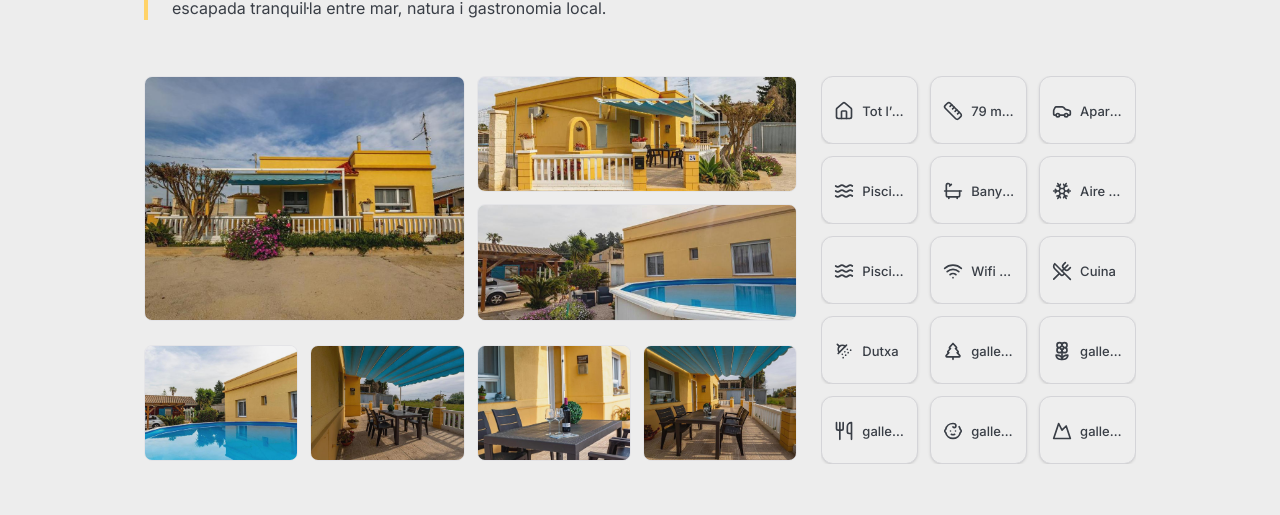
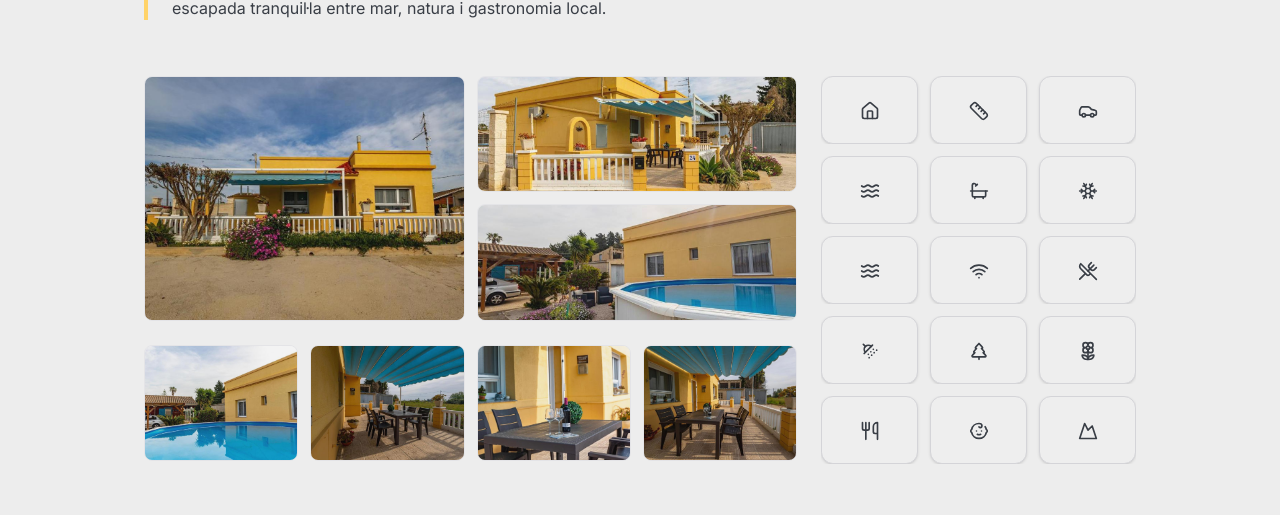
Before and after one commit to Marc1515/casetamartiicarmeta, a Next.js app: page /ca in a window 1280 px wide. Shown: the part 3132-3647 px from the top of the page. Built offline with nearby package versions, Linux system fonts and the light colour scheme; no server answers; the database is empty.

Commit message:
Refactor HighlightCard in GalleryHighlights component to simplify text expansion logic and improve icon visibility. Removed unused text reference and adjusted event handlers for better interaction. Enhanced CSS transitions for a smoother user experience.

```diff
--- a/src/modules/public-site/presentation/ui/gallery/GalleryHighlights.tsx
+++ b/src/modules/public-site/presentation/ui/gallery/GalleryHighlights.tsx
@@ -1,7 +1,7 @@
 "use client";
 
 import type { ReactNode } from "react";
-import { useEffect, useRef, useState } from "react";
+import { useEffect, useState } from "react";
 import { useTranslations } from "next-intl";
 import {
   Bath,
@@ -97,15 +97,17 @@ function HighlightCard({
 }: HighlightCardProps) {
   const t = useTranslations("gallery.highlights");
 
-  const textRef = useRef<HTMLSpanElement | null>(null);
-
   const [showExpandedText, setShowExpandedText] = useState(false);
+  const [showIcon, setShowIcon] = useState(true);
 
   useEffect(() => {
     if (!isExpanded) {
       setShowExpandedText(false);
+      setShowIcon(true);
       return;
     }
+
+    setShowIcon(false);
 
     const timeoutId = window.setTimeout(() => {
       setShowExpandedText(true);
@@ -114,26 +116,12 @@ function HighlightCard({
     return () => window.clearTimeout(timeoutId);
   }, [isExpanded]);
 
-  const activateIfTextIsTruncated = () => {
-    const textElement = textRef.current;
-
-    if (!textElement) {
-      return;
-    }
-
-    const isTextTruncated = textElement.scrollWidth > textElement.clientWidth;
-
-    if (isTextTruncated) {
-      onActivate(highlight.id);
-    }
-  };
-
   return (
     <div
       tabIndex={0}
-      onMouseEnter={activateIfTextIsTruncated}
+      onMouseEnter={() => onActivate(highlight.id)}
       onMouseLeave={onDeactivate}
-      onFocus={activateIfTextIsTruncated}
+      onFocus={() => onActivate(highlight.id)}
       onBlur={onDeactivate}
       className={[
         "min-w-0 basis-0 overflow-hidden rounded-xl border border-zinc-300 bg-[#EEEEEE] shadow-sm outline-none",
@@ -143,18 +131,25 @@ function HighlightCard({
         isCompressed ? "grow-[0.55]" : "",
       ].join(" ")}
     >
-      <div className="flex h-[68px] min-w-0 items-center gap-2 px-3 py-2">
-        {getHighlightIcon(highlight.id)}
+      <div className="relative flex h-[68px] min-w-0 items-center justify-center px-3 py-2">
+        <div
+          className={[
+            "absolute inset-0 flex items-center justify-center",
+            "transition-opacity duration-150 ease-out",
+            showIcon ? "opacity-100" : "opacity-0",
+          ].join(" ")}
+        >
+          {getHighlightIcon(highlight.id)}
+        </div>
 
         <span
-          ref={textRef}
           className={[
-            "min-w-0 text-[13px] font-medium leading-tight text-[#393E46]",
+            "min-w-0 px-2 text-center text-[13px] font-medium leading-tight text-[#393E46]",
             "transition-opacity duration-150 ease-out",
-            isExpanded && !showExpandedText ? "opacity-0" : "opacity-100",
-            isExpanded && showExpandedText
+            showExpandedText ? "opacity-100" : "opacity-0",
+            showExpandedText
               ? "block overflow-hidden whitespace-normal break-words"
-              : "block overflow-hidden text-ellipsis whitespace-nowrap",
+              : "block overflow-hidden whitespace-nowrap",
           ].join(" ")}
         >
           {t(`${highlight.id}.label`)}
```
